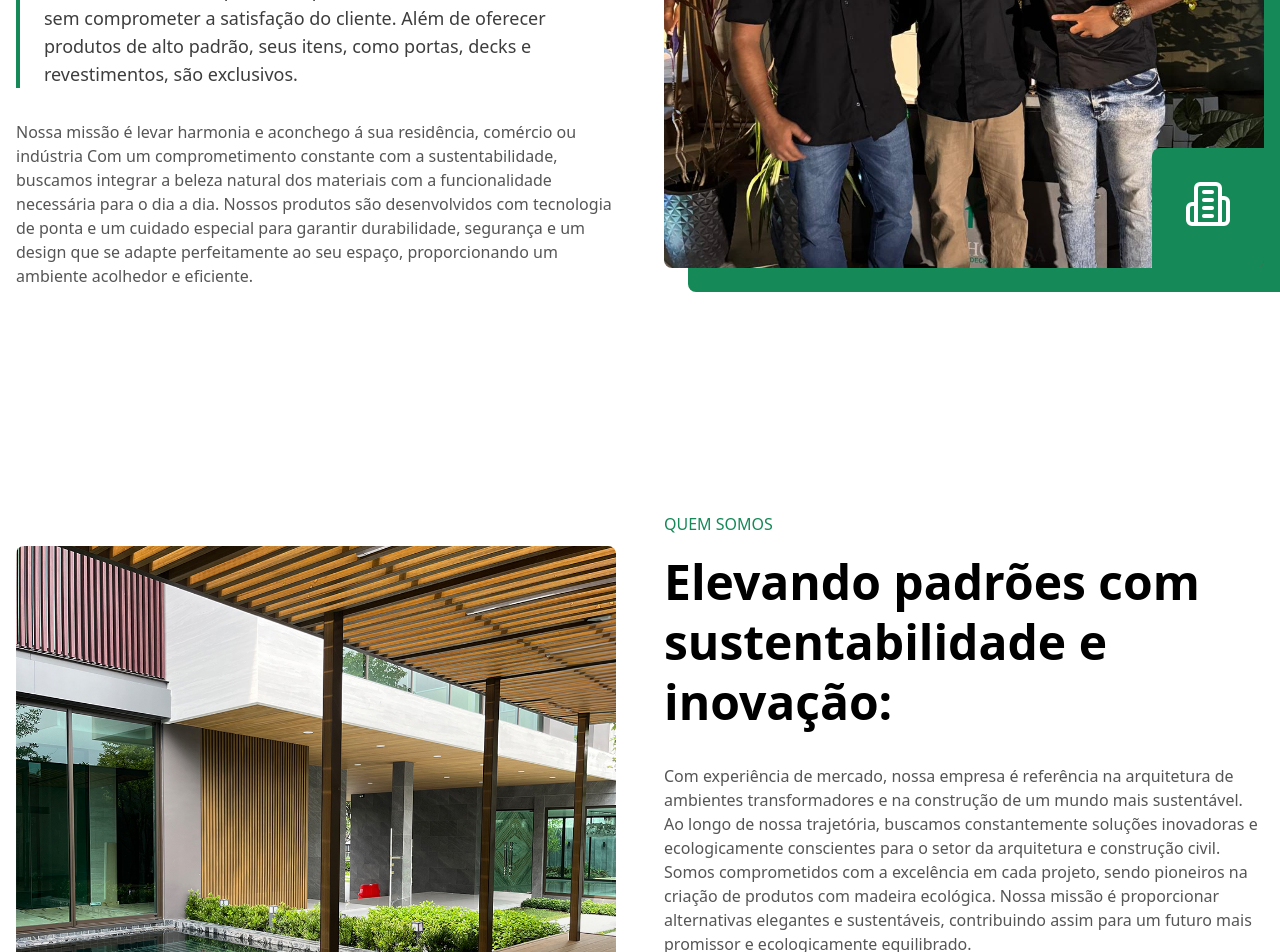
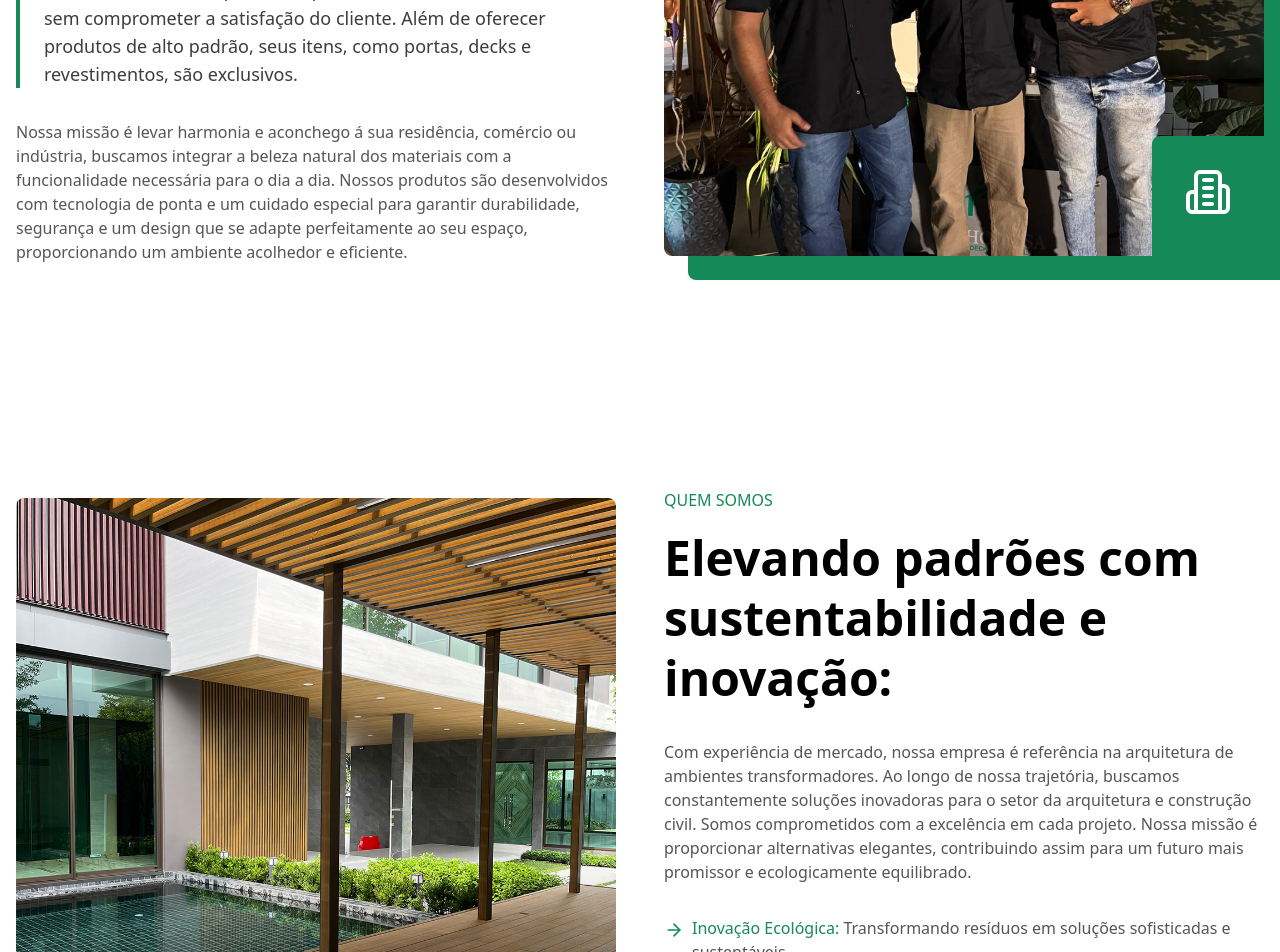
Before and after one commit to Kibryant/eco-casa, a Next.js app: page /quem-somos in a window 1280 px wide. Shown: the part 940-1892 px from the top of the page. Built offline with nearby package versions, Linux system fonts and the light colour scheme.

Commit message:
fix copy

```diff
--- a/src/app/produtos/portas/page.tsx
+++ b/src/app/produtos/portas/page.tsx
@@ -7,14 +7,14 @@ import { ContactCTA } from "@/components/contact-cta";
 
 export default function PortasPage() {
 	const categoryData = {
-		title: "Portas Ecológicas",
+		title: "Portas Elegantes",
 		description:
 			"Elegância e sustentabilidade para entradas e ambientes internos",
 		image: "/background-header-portas.jpg?height=1080&width=1920",
 		summary: {
 			title: "Portas que Unem Design e Consciência Ambiental",
 			description:
-				"Na Eco Casa, somos representantes exclusivos da renomada marca Sincol no sul da Bahia, sinônimo de qualidade e inovação em portas de madeira. Também trabalhamos com a Carpiso, ampliando nossa seleção para atender a diferentes estilos e projetos. Nossas portas são produzidas com madeira certificada e garantem elegância, durabilidade e respeito ao meio ambiente. Cada peça reflete a harmonia e tecnologia avançada, oferecendo soluções ideais para residências e espaços comerciais.",
+				"Na Eco Casa, somos representantes exclusivos da renomada marca Sincol no sul da Bahia e extremo sul, sinônimo de qualidade e inovação em portas de madeira. Também trabalhamos com a Carpiso, ampliando nossa seleção para atender a diferentes estilos e projetos. Nossas portas são produzidas com madeira certificada e garantem elegância, durabilidade e sotisficação. Cada peça reflete a harmonia e tecnologia avançada, oferecendo soluções ideais para residências e espaços comerciais.",
 			features: [
 				"Madeira de reflorestamento certificada",
 				"Acabamentos não tóxicos",
--- a/src/components/about-content.tsx
+++ b/src/components/about-content.tsx
@@ -84,13 +84,11 @@ export function AboutContent() {
 
 						<p className="text-foreground/70 mb-8">
 							Com experiência de mercado, nossa empresa é referência na
-							arquitetura de ambientes transformadores e na construção de um
-							mundo mais sustentável. Ao longo de nossa trajetória, buscamos
-							constantemente soluções inovadoras e ecologicamente conscientes
+							arquitetura de ambientes transformadores. Ao longo de nossa trajetória, buscamos
+							constantemente soluções inovadoras
 							para o setor da arquitetura e construção civil. Somos
-							comprometidos com a excelência em cada projeto, sendo pioneiros na
-							criação de produtos com madeira ecológica. Nossa missão é
-							proporcionar alternativas elegantes e sustentáveis, contribuindo
+							comprometidos com a excelência em cada projeto. Nossa missão é
+							proporcionar alternativas elegantes, contribuindo
 							assim para um futuro mais promissor e ecologicamente equilibrado.
 						</p>
 
--- a/src/components/featured-products.tsx
+++ b/src/components/featured-products.tsx
@@ -29,9 +29,9 @@ const featuredProducts = [
 	},
 	{
 		id: 3,
-		name: "Biombo Modular Eco",
+		name: "Biombo e Divisória",
 		price: "R$ 399,00",
-		image: "/biombo-1.png?height=600&width=600",
+		image: "/biombo-3.jpg?height=600&width=600",
 		rating: 4.7,
 		reviews: 53,
 		tag: "Novo",
--- a/src/components/portfolio-intro.tsx
+++ b/src/components/portfolio-intro.tsx
@@ -22,7 +22,7 @@ export function PortfolioIntro() {
 
             <div className="border-l-4 border-primary pl-6 mb-8">
               <p className="text-lg text-foreground/80">
-                Há mais de 14 anos, a Eco Casa desenvolve projetos que combinam inovação, design e responsabilidade
+                Há mais de 14 anos, a Lesco desenvolve projetos que combinam inovação, design e responsabilidade
                 ambiental. Nossa trajetória é marcada por parcerias de sucesso com arquitetos, designers e construtores
                 que compartilham nossa visão de um futuro mais sustentável.
               </p>
--- a/src/components/welcome-section.tsx
+++ b/src/components/welcome-section.tsx
@@ -37,8 +37,7 @@ export function WelcomeSection() {
 
 						<p className="text-foreground/70 mb-8">
 							Nossa missão é levar harmonia e aconchego á sua residência,
-							comércio ou indústria Com um comprometimento constante com a
-							sustentabilidade, buscamos integrar a beleza natural dos materiais
+							comércio ou indústria, buscamos integrar a beleza natural dos materiais
 							com a funcionalidade necessária para o dia a dia. Nossos produtos
 							são desenvolvidos com tecnologia de ponta e um cuidado especial
 							para garantir durabilidade, segurança e um design que se adapte
```
